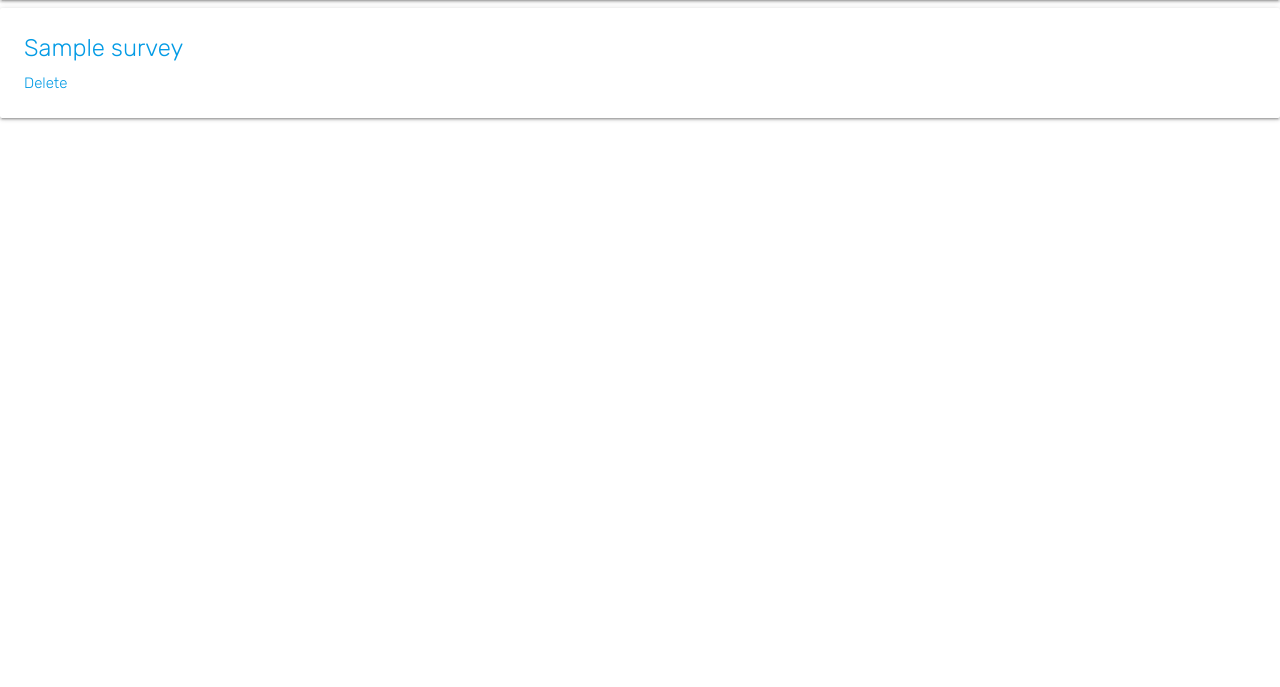
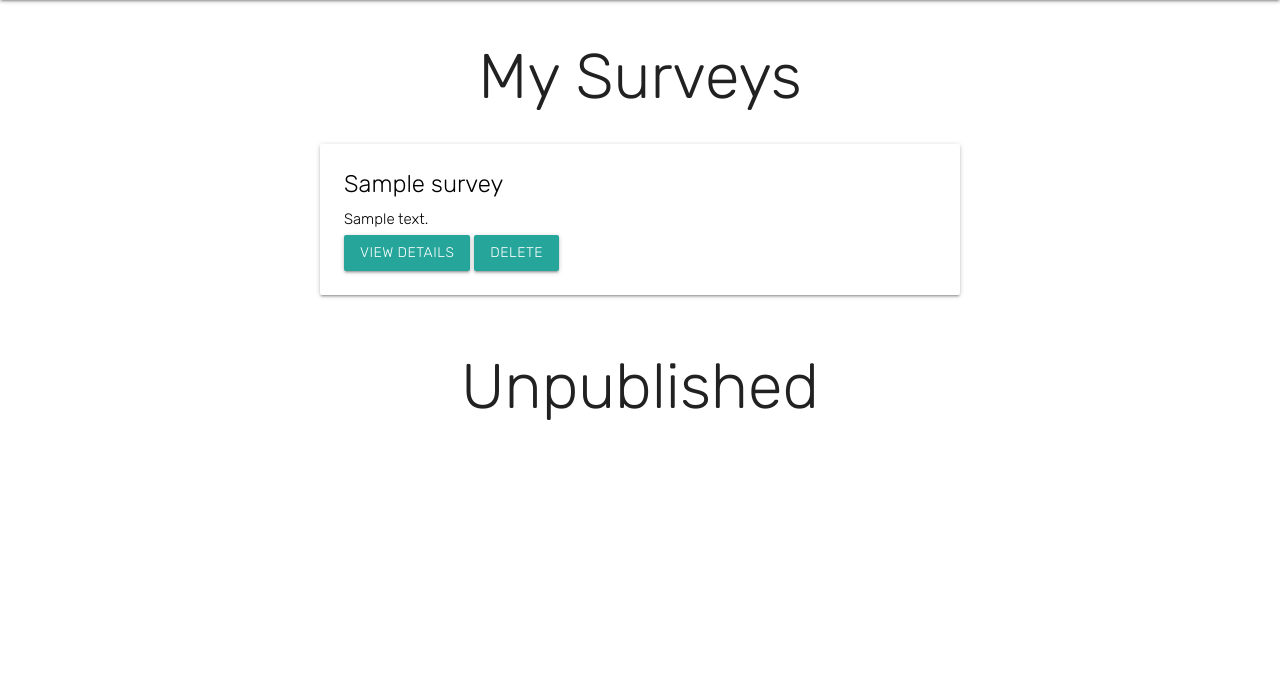
Before and after one commit to saifao/django-survey, a Django app: page /dashboard/ in a window 1280 px wide. Shown: the part 64-751 px from the top of the page. Run offline with Django 4.2, Linux system fonts and the light colour scheme; a user stored in the database is signed in; tables that the repository leaves empty hold one stand-in row (values such as "Sample post").

Commit message:
styling and figured out logic for surveys without questions

```diff
--- a/main_app/models.py
+++ b/main_app/models.py
@@ -30,4 +30,3 @@ class Question(models.Model):
 
     def get_absolute_url(self):
        return reverse('question_create', kwargs={'survey_id': self.survey.id})
-       ##return reverse('detail', kwargs={'survey_id': self.survey.id})
--- a/main_app/static/css/style.css
+++ b/main_app/static/css/style.css
@@ -110,3 +110,30 @@ footer.page-footer {
     text-align: center;
     padding-top: 1em;
 }
+
+/*
+dashboard css
+*/
+
+.dashboard-container{
+    display: flex;
+    flex-direction: column;
+    align-items: center;
+}
+
+.dashboard-container .card {
+    width: 50vw;
+}
+
+.dashboard-container p{
+    color: black;
+    margin-bottom: 5px;
+}
+
+.dashboard-container .card-title {
+    color: black;
+}
+
+#description {
+    margin-bottom: 5px;
+}
--- /dev/null
+++ b/main_app/static/js/script.js
@@ -0,0 +1,4 @@
+document.addEventListener('DOMContentLoaded', function() {
+    var elems = document.querySelectorAll('.sidenav');
+    var instances = M.Sidenav.init(elems, options);
+  });
--- a/main_app/templates/dashboard.html
+++ b/main_app/templates/dashboard.html
@@ -1,16 +1,37 @@
 {% extends 'base.html' %}
 
 {% block content %}
-
+<div class="dashboard-container">
+    <h1>My Surveys</h1>
+    {% if surveys.count == 0 %}
+        <h3>No surveys yet. Create a survey!</h3>
+    {% else %}
         {% for survey in surveys %}
+            {% if survey.hasQuestions == True %}
                 <div class="card">
-  <a href="{% url 'detail' survey.id %}">
                     <div class="card-content">
                         <span class="card-title">{{ survey.name }}</span>
-          <a href="{% url 'survey_delete' survey.id %}">Delete</a>
+                        <p id="description">{{ survey.description }}</p>
+                        <a href="{% url 'detail' survey.id %}" class="waves-effect waves-light btn">View Details</a>
+                        <a href="{% url 'survey_delete' survey.id %}" class="waves-effect waves-light btn">Delete</a>
                     </div>
-    </a>
                 </div>
+            {% endif %}
         {% endfor %}
+    {% endif %}
+    <h1>Unpublished</h1>
+    {% for survey in surveys %}
+        {% if survey.hasQuestions == False %}
+            <div class="card">
+                <div class="card-content">
+                    <span class="card-title">{{ survey.name }}</span>
+                    <p id="description">{{ survey.description }}</p>
+                    <a href="{% url 'detail' survey.id %}" class="waves-effect waves-light btn">View Details</a>
+                    <a href="{% url 'survey_delete' survey.id %}" class="waves-effect waves-light btn">Delete</a>
+                </div>
+            </div>
+        {% endif %}
+    {% endfor %}
+</div>
 
 {% endblock %}
--- a/main_app/templates/main_app/survey_form.html
+++ b/main_app/templates/main_app/survey_form.html
@@ -6,13 +6,13 @@
 
 <div class="card blue-grey darken-1"></div>
   <h3 id="surveycreateform">Create A New Survey</h3>
-  <form class="surveyforms" action="" method="post id="form_in_question_form">
+  <form class="surveyforms" action="" method="POST">
     {% csrf_token %}
     <table>
       {{ form.as_table }}
     </table>
     <div class="right-align">
-      <input type="submit" value="Create Survey" class="btn">
+        <input type="submit" value="Create Survey" class="btn">
     </div>
   </form>
 </div>
--- a/main_app/templates/surveys/index.html
+++ b/main_app/templates/surveys/index.html
@@ -5,6 +5,7 @@
 
 <div class="question-cards">
   {% for survey in surveys %}
+    {% if survey.hasQuestions == True %}
         <div class="row surveycard" >
             <div class="col s12 m6">
                 <div class="card blue-grey darken-1">
@@ -23,6 +24,7 @@
                 </div>
             </div>
         </div>
+    {% endif %}
   {% endfor %}
 </div>
 {% endblock %}
--- a/main_app/views.py
+++ b/main_app/views.py
@@ -29,6 +29,8 @@ def home(request):
 def surveys_index(request):
   surveys = Survey.objects.all()
   for survey in surveys:
+    if Question.objects.filter(survey=survey).exists():
+      survey.hasQuestions = True
     if survey.users_taken.filter(id=request.user.id).exists():
       survey.taken = True
     else:
@@ -67,6 +69,11 @@ def survey_detail(request, survey_id):
 
 def dashboard(request):
   surveys = Survey.objects.filter(owner=request.user.id)
+  for survey in surveys:
+    if Question.objects.filter(survey=survey).exists():
+      survey.hasQuestions = True
+    else:
+      survey.hasQuestions = False
   return render(request, 'dashboard.html', {'surveys' : surveys})
 
 class SurveyDelete(DeleteView):
```
Lines whose indentation alone changed are shown as unchanged.
